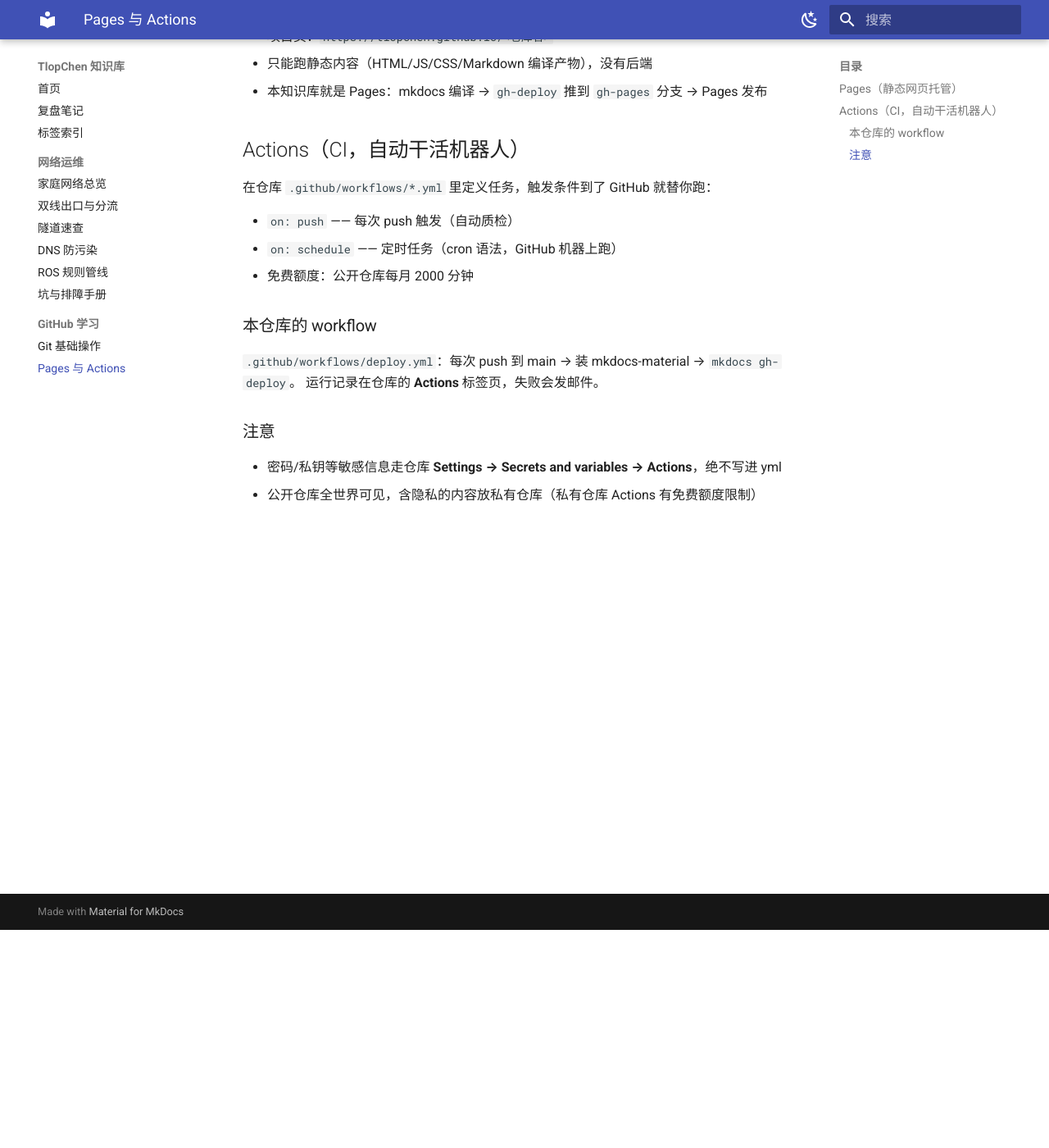
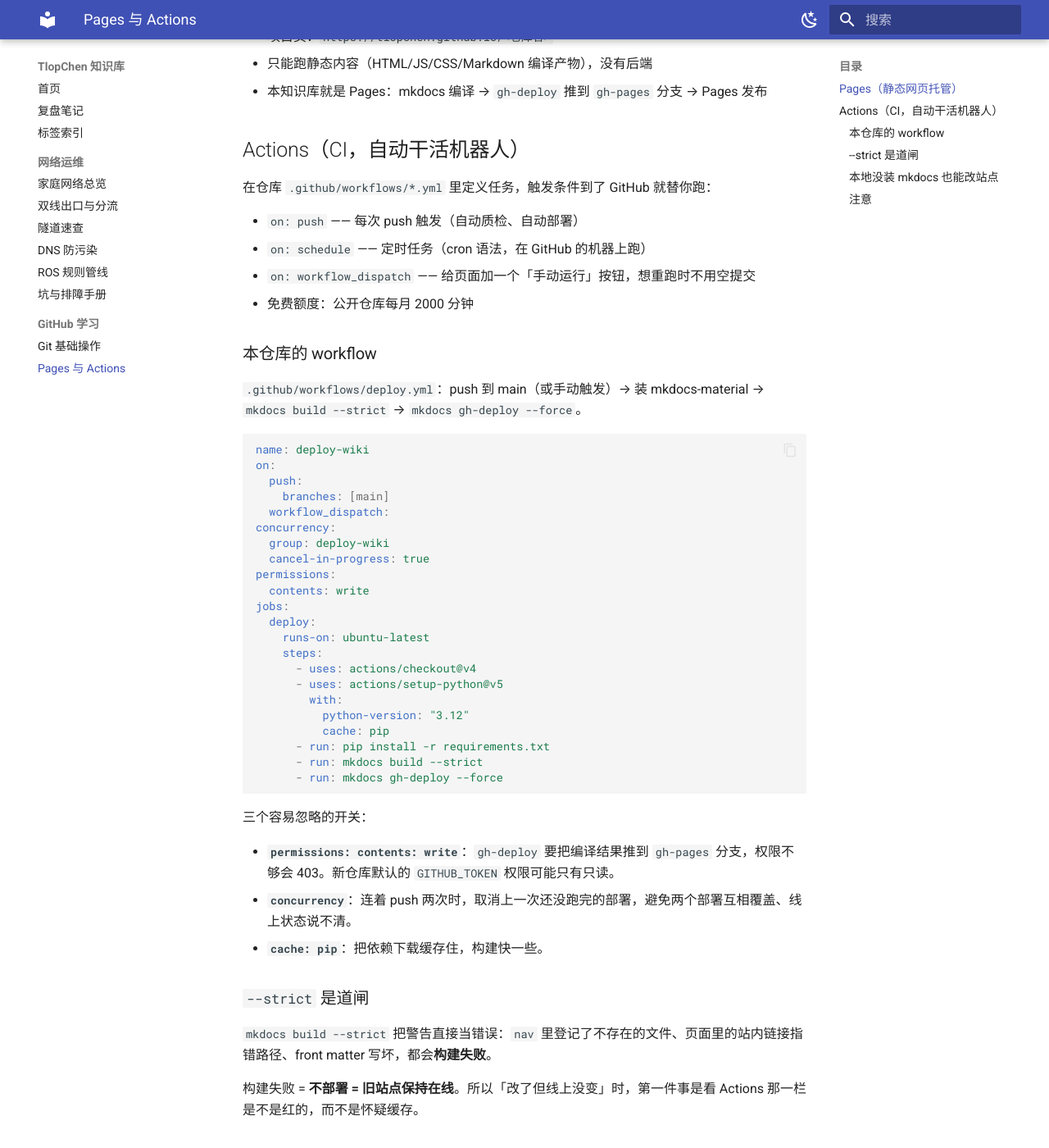
Before and after one commit to TlopChen/wiki, an MkDocs documentation site: the page built from docs/github/pages-actions.md, in a window 1280 px wide and 1400 px high, scrolled down 266 px. Shown: the whole window at 82% size. Built offline with MkDocs 1.6.1 and Material for MkDocs 9.7.7, drawn with Linux system fonts in a browser that asks for light colours; some of the changed text lies outside the part shown.

Commit message:
docs: 按 scripts/ 分层后的实际用法更新 Git 基础与 Pages/Actions 两篇

````diff
--- a/docs/github/pages-actions.md
+++ b/docs/github/pages-actions.md
@@ -12,16 +12,64 @@
 
 在仓库 `.github/workflows/*.yml` 里定义任务，触发条件到了 GitHub 就替你跑：
 
-- `on: push` —— 每次 push 触发（自动质检）
-- `on: schedule` —— 定时任务（cron 语法，GitHub 机器上跑）
+- `on: push` —— 每次 push 触发（自动质检、自动部署）
+- `on: schedule` —— 定时任务（cron 语法，在 GitHub 的机器上跑）
+- `on: workflow_dispatch` —— 给页面加一个「手动运行」按钮，想重跑时不用空提交
 - 免费额度：公开仓库每月 2000 分钟
 
 ### 本仓库的 workflow
 
-`.github/workflows/deploy.yml`：每次 push 到 main → 装 mkdocs-material → `mkdocs gh-deploy`。
-运行记录在仓库的 **Actions** 标签页，失败会发邮件。
+`.github/workflows/deploy.yml`：push 到 main（或手动触发）→ 装 mkdocs-material → `mkdocs build --strict` → `mkdocs gh-deploy --force`。
+
+```yaml
+name: deploy-wiki
+on:
+  push:
+    branches: [main]
+  workflow_dispatch:
+concurrency:
+  group: deploy-wiki
+  cancel-in-progress: true
+permissions:
+  contents: write
+jobs:
+  deploy:
+    runs-on: ubuntu-latest
+    steps:
+      - uses: actions/checkout@v4
+      - uses: actions/setup-python@v5
+        with:
+          python-version: "3.12"
+          cache: pip
+      - run: pip install -r requirements.txt
+      - run: mkdocs build --strict
+      - run: mkdocs gh-deploy --force
+```
+
+三个容易忽略的开关：
+
+- **`permissions: contents: write`**：`gh-deploy` 要把编译结果推到 `gh-pages` 分支，权限不够会 403。新仓库默认的 `GITHUB_TOKEN` 权限可能只有只读。
+- **`concurrency`**：连着 push 两次时，取消上一次还没跑完的部署，避免两个部署互相覆盖、线上状态说不清。
+- **`cache: pip`**：把依赖下载缓存住，构建快一些。
+
+### `--strict` 是道闸
+
+`mkdocs build --strict` 把警告直接当错误：`nav` 里登记了不存在的文件、页面里的站内链接指错路径、front matter 写坏，都会**构建失败**。
+
+构建失败 = **不部署 = 旧站点保持在线**。所以「改了但线上没变」时，第一件事是看 Actions 那一栏是不是红的，而不是怀疑缓存。
+
+### 本地没装 mkdocs 也能改站点
+
+这台机器上没有 mkdocs（服务器上也没有 pip），编辑流程是：
+
+1. 改 Markdown；
+2. push（或让有凭据的机器 push）；
+3. Actions 负责安装依赖 + 严格构建 + 部署，1–2 分钟后刷新线上页面看效果。
+
+也就是说**构建验证交给 Actions**，本地只做内容写作。
 
 ### 注意
 
-- 密码/私钥等敏感信息走仓库 **Settings → Secrets and variables → Actions**，绝不写进 yml
-- 公开仓库全世界可见，含隐私的内容放私有仓库（私有仓库 Actions 有免费额度限制）
+- 密码/私钥等敏感信息走仓库 **Settings → Secrets and variables → Actions**，绝不写进 yml 或 Markdown。
+- 公开仓库全世界可见，含隐私的内容放私有仓库（私有仓库的 Actions 有免费额度限制）。
+- 部署目标是 `gh-pages` 分支，**不要手工往它提交**——下次部署会覆盖，且历史会乱。
````
Also changed, not shown: docs/github/git-basics.md (+51 -3 lines).
